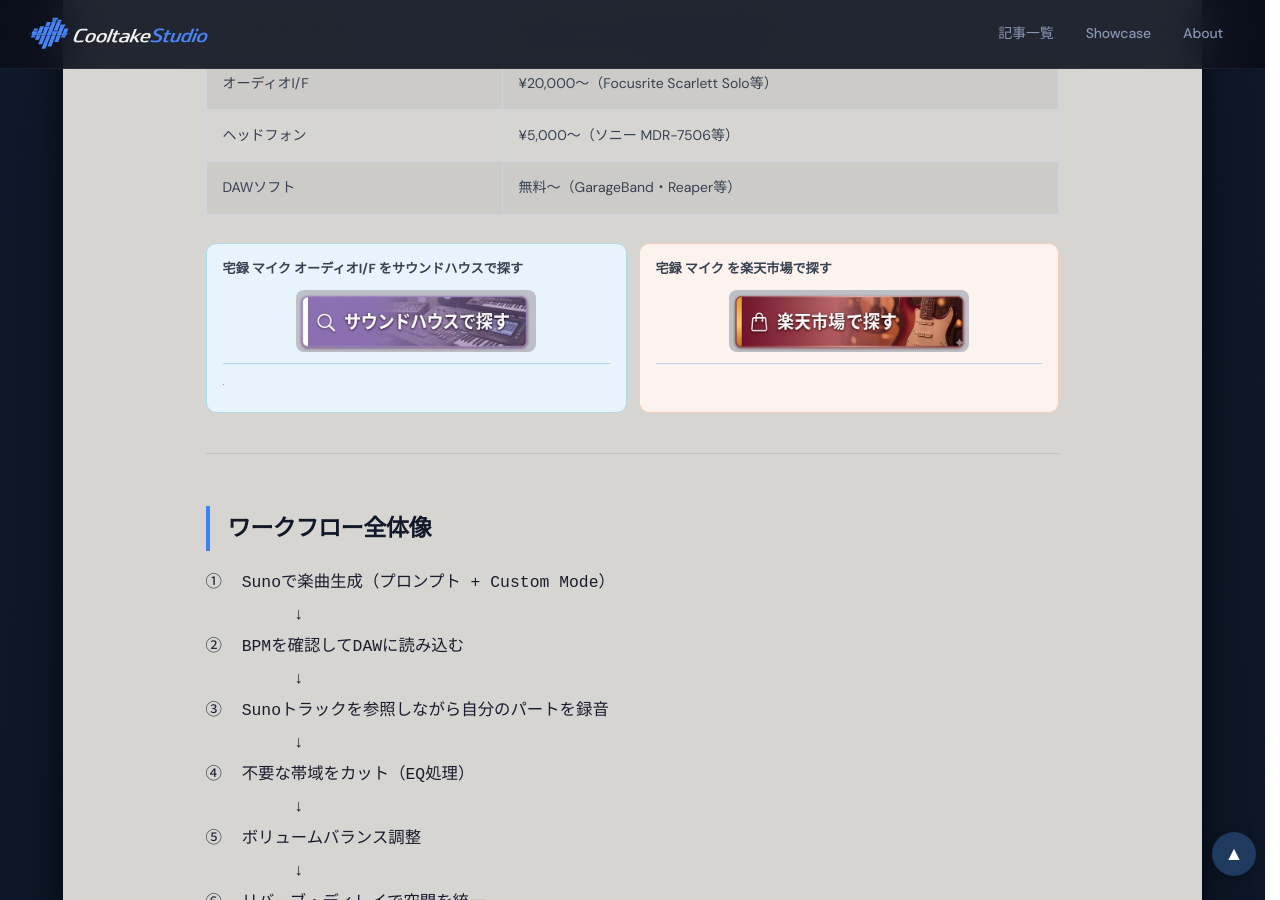
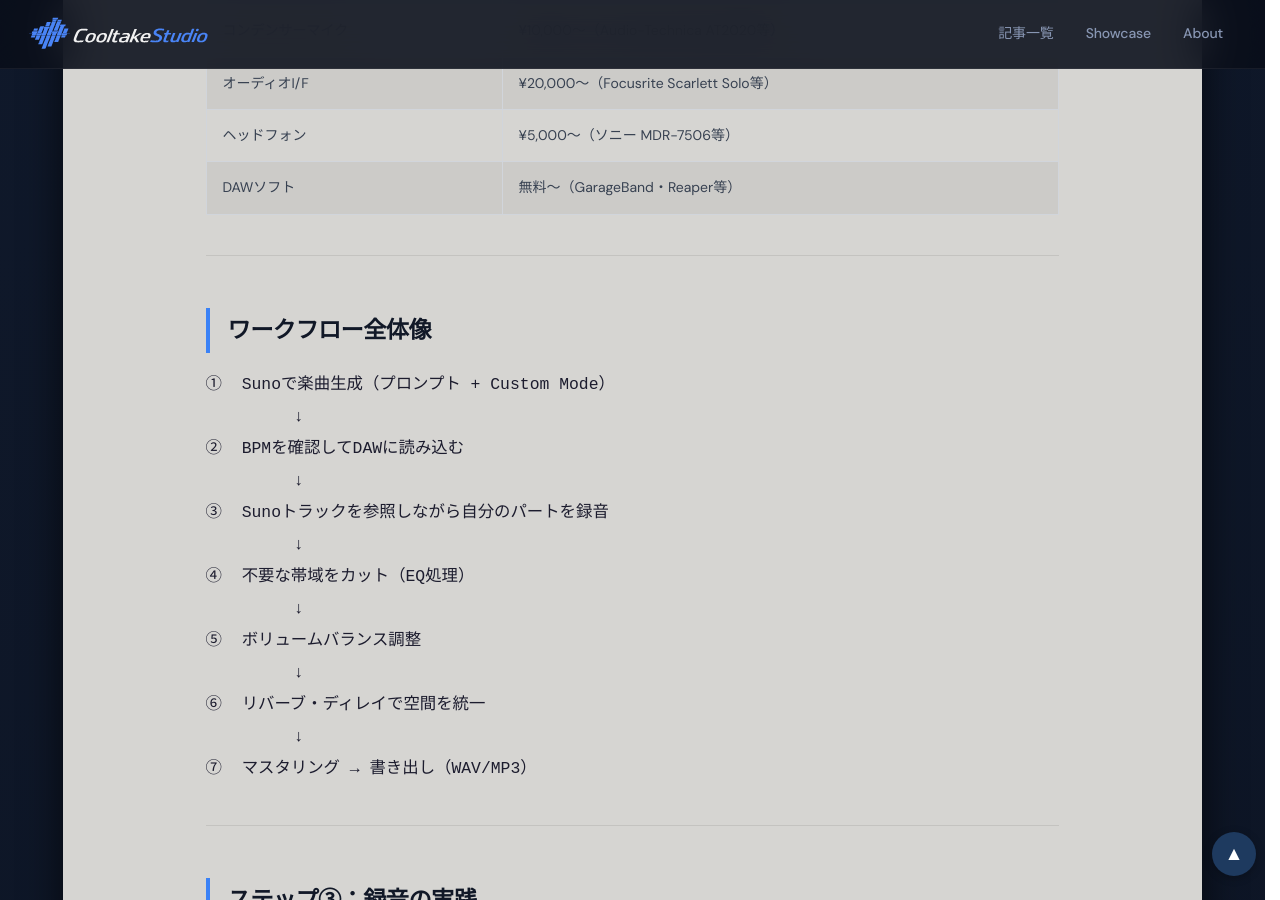
Before and after one commit to cooltake/cooltake-staging, a Jekyll site: the page built from _posts/2026-06-23-suno-guide-09.md, in a window 1280 px wide and 900 px high, scrolled down 1126 px. Built offline with Jekyll 4.4.1, drawn with Linux system fonts in a browser that asks for light colours; some web fonts are replaced; some of the changed text lies outside the part shown.

Commit message:
fix: Sunoガイド サウンドハウス・楽天ブロックをsuno-cta.htmlの下に移動
Co-Authored-By: Claude Sonnet 4.6 <noreply@anthropic.com>

```diff
--- a/_posts/2026-06-23-suno-guide-09.md
+++ b/_posts/2026-06-23-suno-guide-09.md
@@ -35,8 +35,6 @@ series_num: 9
 | オーディオI/F | ¥20,000〜（Focusrite Scarlett Solo等） |
 | ヘッドフォン | ¥5,000〜（ソニー MDR-7506等） |
 | DAWソフト | 無料〜（GarageBand・Reaper等） |
-
-<div style="display:flex;gap:.75rem;margin:1rem 0;"><div style="flex:1;padding:.8rem 1rem 1rem;background:#e8f4fb;border-radius:10px;border:1px solid rgba(8,145,178,.25);"><span style="display:block;margin:0 0 .5rem;color:#374151;font-size:.82rem;font-weight:bold;">宅録 マイク オーディオI/F をサウンドハウスで探す</span><a href="https://h.accesstrade.net/sp/cc?rk=01001xqc00os63&url=https%3A%2F%2Fwww.soundhouse.co.jp%2Fsearch%2Findex%2F%3Fsearch_all%3DAT2020%26category_cd%3D116" rel="nofollow" referrerpolicy="no-referrer-when-downgrade" style="display:block;text-decoration:none;text-align:center;"><img src="/assets/images/btn-soundhouse.jpg" alt="サウンドハウスで探す" width="240" style="height:auto;border-radius:8px;display:inline-block;"></a><img src="https://h.accesstrade.net/sp/rr?rk=01001xqc00os63" width="1" height="1" border="0" alt="" loading="lazy"></div><div style="flex:1;padding:.8rem 1rem 1rem;background:#fdf3ee;border-radius:10px;border:1px solid rgba(234,88,12,.25);"><span style="display:block;margin:0 0 .5rem;color:#374151;font-size:.82rem;font-weight:bold;">宅録 マイク を楽天市場で探す</span><a href="https://search.rakuten.co.jp/search/mall/%E5%AE%85%E9%8C%B2+%E3%83%9E%E3%82%A4%E3%82%AF/" rel="nofollow" referrerpolicy="no-referrer-when-downgrade" style="display:block;text-decoration:none;text-align:center;"><img src="/assets/images/btn-rakuten.jpg" alt="楽天市場で探す" width="240" style="height:auto;border-radius:8px;display:inline-block;"></a></div></div>
 
 ---
 
@@ -125,3 +123,5 @@ Sunoのトラックはすでにリバーブがかかっているためそのま
 {% include suno-series-nav.html current=9 %}
 
 {% include suno-cta.html %}
+
+<div style="display:flex;gap:.75rem;margin:2rem 0;"><div style="flex:1;padding:.8rem 1rem 1rem;background:#e8f4fb;border-radius:10px;border:1px solid rgba(8,145,178,.25);"><span style="display:block;margin:0 0 .5rem;color:#374151;font-size:.82rem;font-weight:bold;">宅録 マイク オーディオI/F をサウンドハウスで探す</span><a href="https://h.accesstrade.net/sp/cc?rk=01001xqc00os63&url=https%3A%2F%2Fwww.soundhouse.co.jp%2Fsearch%2Findex%2F%3Fsearch_all%3DAT2020%26category_cd%3D116" rel="nofollow" referrerpolicy="no-referrer-when-downgrade" style="display:block;text-decoration:none;text-align:center;"><img src="/assets/images/btn-soundhouse.jpg" alt="サウンドハウスで探す" width="240" style="height:auto;border-radius:8px;display:inline-block;"></a><img src="https://h.accesstrade.net/sp/rr?rk=01001xqc00os63" width="1" height="1" border="0" alt="" loading="lazy"></div><div style="flex:1;padding:.8rem 1rem 1rem;background:#fdf3ee;border-radius:10px;border:1px solid rgba(234,88,12,.25);"><span style="display:block;margin:0 0 .5rem;color:#374151;font-size:.82rem;font-weight:bold;">宅録 マイク を楽天市場で探す</span><a href="https://search.rakuten.co.jp/search/mall/%E5%AE%85%E9%8C%B2+%E3%83%9E%E3%82%A4%E3%82%AF/" rel="nofollow" referrerpolicy="no-referrer-when-downgrade" style="display:block;text-decoration:none;text-align:center;"><img src="/assets/images/btn-rakuten.jpg" alt="楽天市場で探す" width="240" style="height:auto;border-radius:8px;display:inline-block;"></a></div></div>
```
Also changed, not shown: _posts/2026-06-23-suno-guide-04.md (+2 -2 lines), _posts/2026-06-23-suno-guide-05.md (+2 -2 lines), _posts/2026-06-23-suno-guide-06.md (+2 -2 lines).
